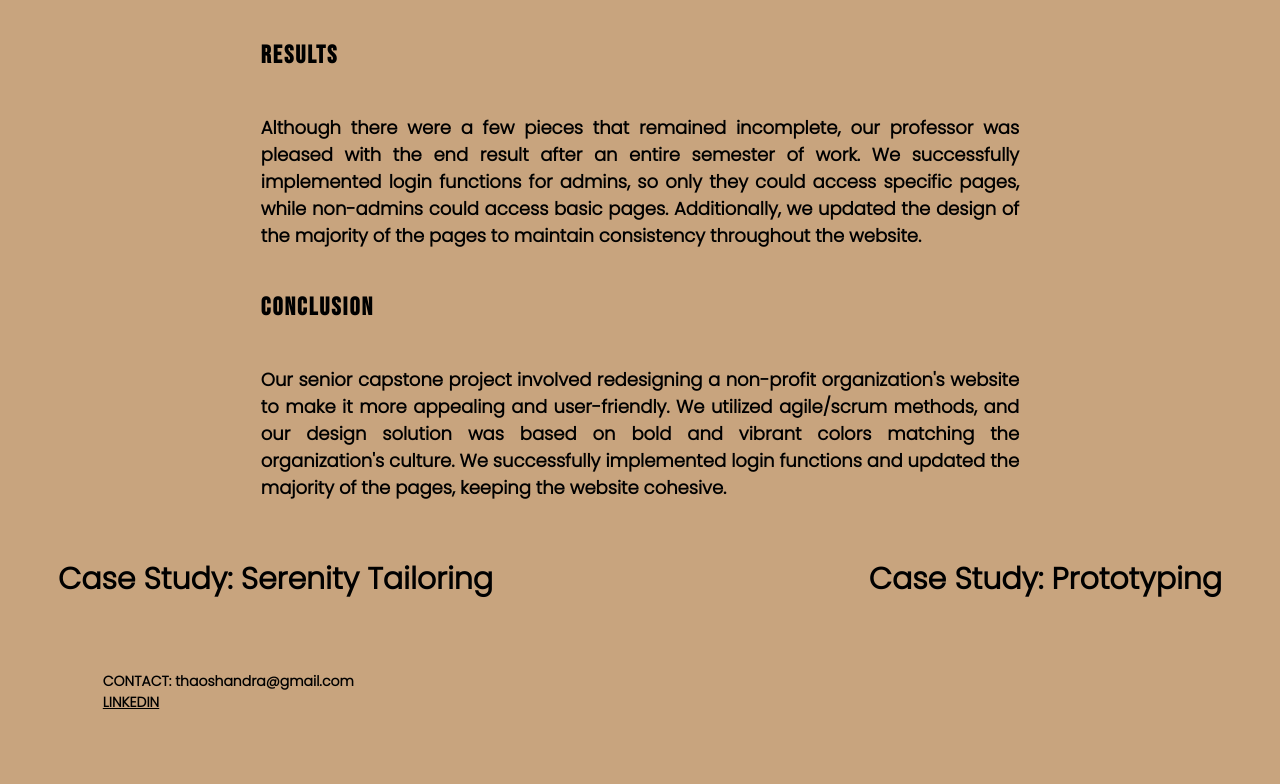
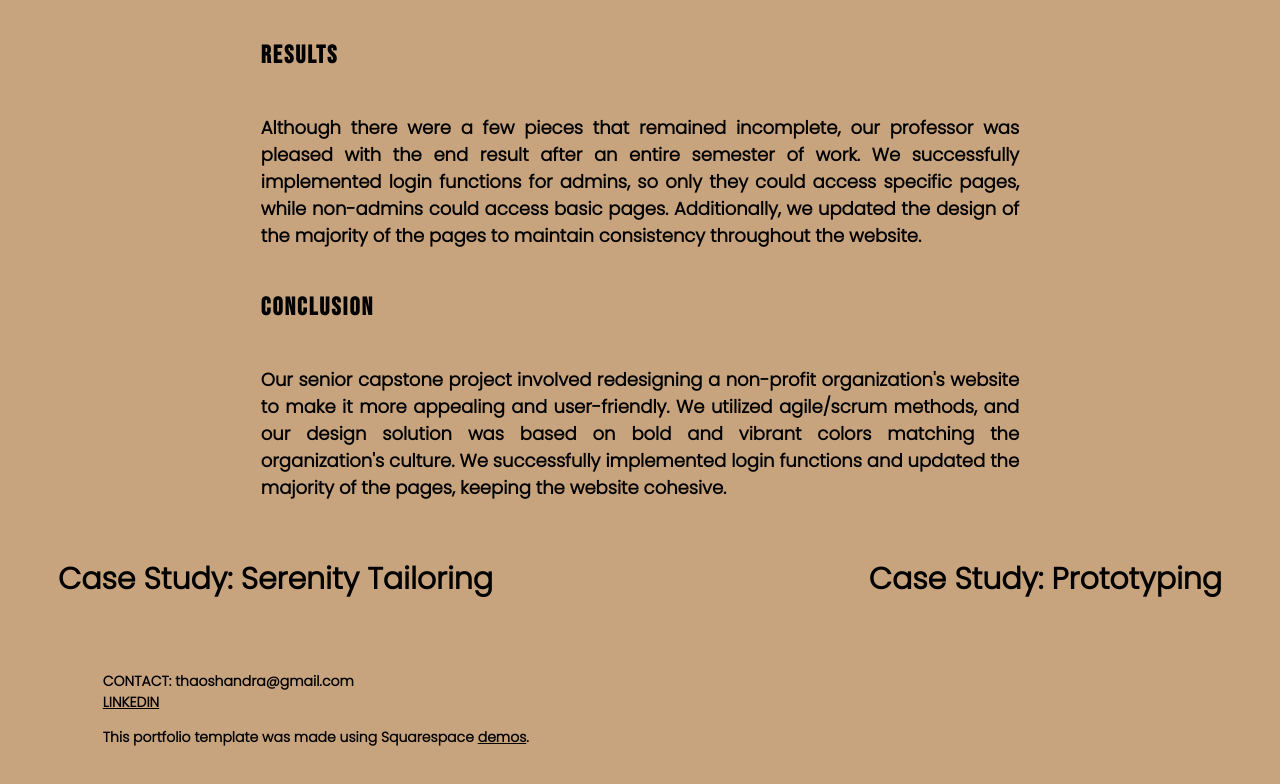
Before and after one commit to thaoshandra/portfolio, a plain HTML site: page abcd.html in a window 1280 px wide. Shown: the part 1837-2621 px from the top of the page. Before the commit the page ends 2578 px from the top, so only its background shows below. Drawn offline with Linux system fonts and the light colour scheme.

Commit message:
Add files via upload

```diff
--- a/footer.html
+++ b/footer.html
@@ -2,5 +2,6 @@
     <div class="topbottom">
         <h4>CONTACT: thaoshandra@gmail.com</h4>
         <h4><a href="https://www.linkedin.com/in/shandra-ghci-thao/">LINKEDIN</a></h4>
+        <p id="credit">This portfolio template was made using Squarespace <a href="https://cami-fluid-demo.squarespace.com/">demos</a>.</p>
     </div>
 </footer>
--- a/index.css
+++ b/index.css
@@ -148,3 +148,8 @@ p {
 .visuals img {
     margin: 10px;
 }
+
+#credit {
+    color: black;
+    font-size: 14px;
+}
```
Also changed, not shown: index.html (+1 -1 lines).
